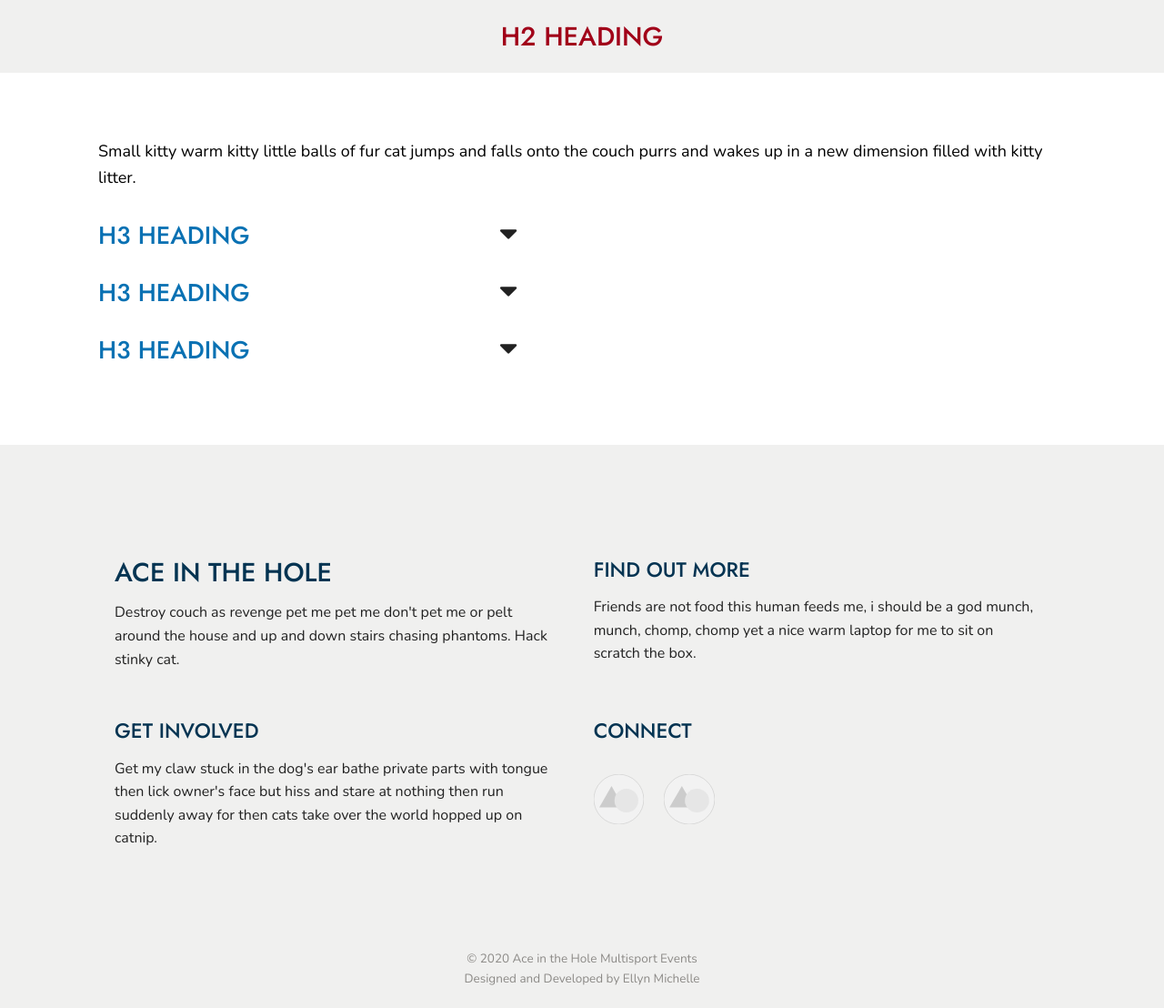
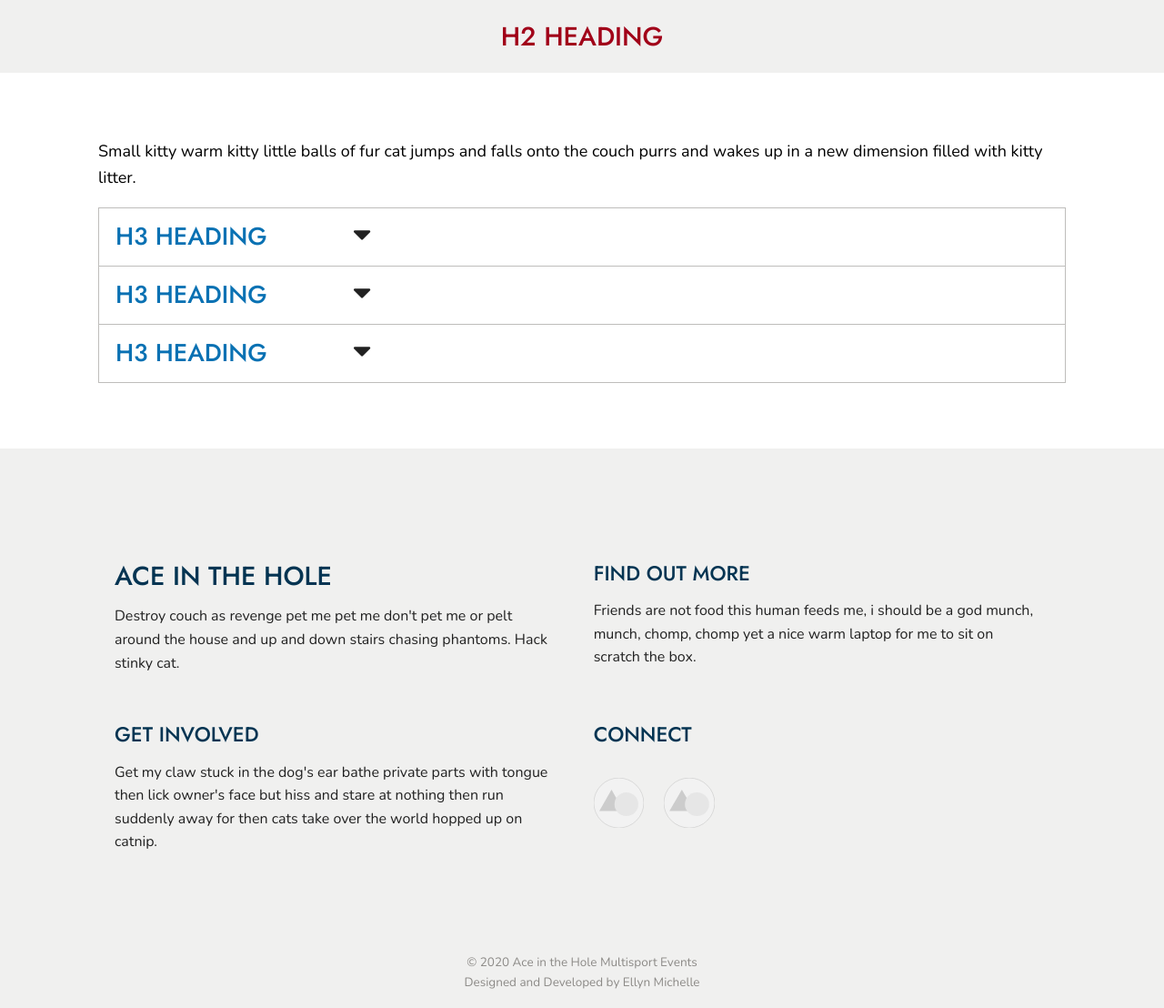
Before and after one commit to ellynmichelle/aith, a PHP site: page /fourth-page/index.php in a window 1280 px wide. Shown: the part 91-1199 px from the top of the page at 91% size. Before the commit the page ends 1174 px from the top, so only its background shows below. Run offline with PHP 8.4, Linux system fonts and the light colour scheme; some libraries are stand-ins or nearby versions.

Commit message:
Styling for third and fourth page.
I did the basic styling for the third and fourth page. Next up is more in depth, interactive styling, like hover as well as JavaScript functionality.

```diff
--- a/fourth-page/fourth-page.html.php
+++ b/fourth-page/fourth-page.html.php
@@ -10,7 +10,7 @@
         <section>
             <p>Small kitty warm kitty little balls of fur cat jumps and falls onto the couch purrs and wakes up in a new dimension filled with kitty litter.</p>
             <article>
-                <aside>
+                <aside class="first">
                     <h3>H3 Heading</h3>
                     <i class="fas fa-caret-down"></i>
                     <i class="fas fa-caret-up"></i>
--- a/styles/style.css
+++ b/styles/style.css
@@ -484,4 +484,32 @@ The following CSS affects all screen sizes larger than 1024 pixels wide. */
   main section .event img {
     width: 15rem;
   }
+  /* REGISTER & CONTACT PAGES */
+  main section form label {
+    padding-left: 10rem;
+  }
+  main section form article {
+    margin: 0 auto;
+    width: 50%;
+  }
+  main section form article input {
+    width: 10%;
+  }
+  /* FAQs PAGE */
+  main section article aside {
+    border: 1px solid #bebdbb;
+    border-top: none;
+    padding-left: 1rem;
+  }
+  main section article aside i {
+    padding-left: 5rem;
+  }
+  main section article .first {
+    border-top: 1px solid #bebdbb;
+  }
+  main section article .answer {
+    background-color: #f0f0ef;
+    padding: 2rem;
+    padding-bottom: 1rem;
+  }
 }
--- a/styles/style.less
+++ b/styles/style.less
@@ -544,5 +544,49 @@ main {
         }
     }
 
+    /* REGISTER & CONTACT PAGES */
+    main {
+        section {
+            form {
+                label {
+                    padding-left: 10rem;
+                }
+                article {
+                    margin: 0 auto;
+                    width: 50%;
+                    input {
+                        width: 10%;
+                    }
+                }
+            }
+        }
+    }
+
+/* FAQs PAGE */
+    main {
+        section {
+            article {
+                aside {
+                    border: 1px solid @greyColor;
+                    border-top: none;
+                    padding-left: 1rem;
+                    h3 {
+                    }
+                    i {
+                        padding-left: 5rem;
+                    }
+                }
+                .first {
+                    border-top: 1px solid @greyColor;
+                }
+                .answer {
+                    background-color: @lightenGreyColor;
+                    padding: 2rem;
+                    padding-bottom: 1rem;
+                }
+            }
+        }
+    }
+
 
 }
```
Lines whose indentation alone changed are shown as unchanged.
